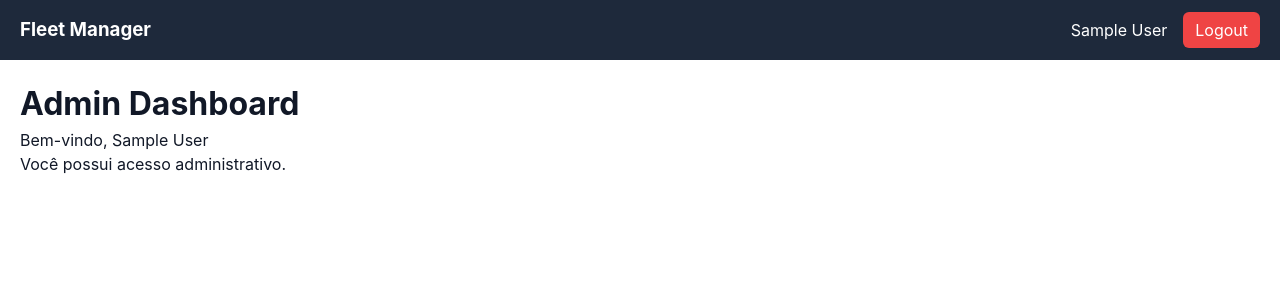
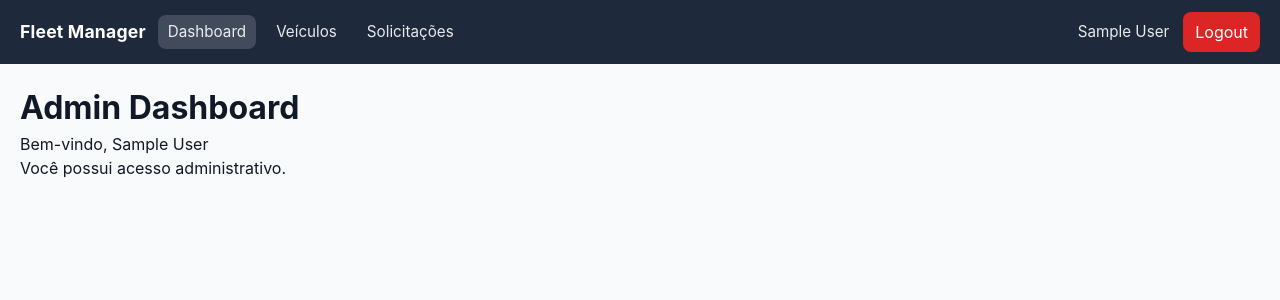
Before and after one commit to Eduhn26/Fleet-Vehicle-Scheduling, a React (Create React App) app in the folder frontend/: page /admin in a window 1280 px wide. Shown: the top 300 px of the page. Built offline with nearby package versions, Linux system fonts and the light colour scheme; no server answers; sample sign-in values are in the browser's storage.

Commit message:
feat(layout): add role-based navigation for admin and user dashboards

```diff
--- a/frontend/src/components/Layout.js
+++ b/frontend/src/components/Layout.js
@@ -1,5 +1,14 @@
-import { Outlet, useNavigate } from 'react-router-dom';
+import { NavLink, Outlet, useNavigate } from 'react-router-dom';
 import { useAuth } from '../context/AuthContext';
+import '../styles/layout.css';
+
+function isAdmin(user) {
+  return String(user?.role || '').trim() === 'admin';
+}
+
+function linkClassName({ isActive }) {
+  return `layout-link${isActive ? ' layout-link-active' : ''}`;
+}
 
 export default function Layout() {
   const { user, logout } = useAuth();
@@ -10,41 +19,49 @@ export default function Layout() {
     navigate('/login');
   };
 
+  const admin = isAdmin(user);
+
   return (
-    <div style={{ minHeight: '100vh', display: 'flex', flexDirection: 'column' }}>
+    <div className="layout-shell">
+      <header className="layout-header">
+        <div className="layout-brand">
+          <div className="layout-title">Fleet Manager</div>
 
-      <header
-        style={{
-          background: '#1e293b',
-          color: 'white',
-          padding: '12px 20px',
-          display: 'flex',
-          justifyContent: 'space-between',
-          alignItems: 'center'
-        }}
-      >
-        <h3>Fleet Manager</h3>
+          <nav className="layout-nav">
+            {admin ? (
+              <>
+                <NavLink to="/admin" className={linkClassName}>
+                  Dashboard
+                </NavLink>
+                <NavLink to="/vehicles" className={linkClassName}>
+                  Veículos
+                </NavLink>
+                <NavLink to="/rentals" className={linkClassName}>
+                  Solicitações
+                </NavLink>
+              </>
+            ) : (
+              <>
+                <NavLink to="/user" className={linkClassName}>
+                  Dashboard
+                </NavLink>
+                <NavLink to="/rentals" className={linkClassName}>
+                  Minhas solicitações
+                </NavLink>
+              </>
+            )}
+          </nav>
+        </div>
 
-        <div style={{ display: 'flex', gap: '16px', alignItems: 'center' }}>
-          <span>{user?.name}</span>
-
-          <button
-            onClick={handleLogout}
-            style={{
-              padding: '6px 12px',
-              background: '#ef4444',
-              border: 'none',
-              color: 'white',
-              borderRadius: '6px',
-              cursor: 'pointer'
-            }}
-          >
+        <div className="layout-user">
+          <span className="layout-username">{user?.name || 'Usuário'}</span>
+          <button type="button" className="layout-logout" onClick={handleLogout}>
             Logout
           </button>
         </div>
       </header>
 
-      <main style={{ padding: '20px', flex: 1 }}>
+      <main className="layout-main">
         <Outlet />
       </main>
     </div>
--- a/frontend/src/styles/layout.css
+++ b/frontend/src/styles/layout.css
@@ -1,78 +1,80 @@
-.layout {
+.layout-shell {
   min-height: 100vh;
-  background: var(--color-surface);
+  display: flex;
+  flex-direction: column;
 }
 
 .layout-header {
-  position: sticky;
-  top: 0;
-  z-index: 10;
-  background: var(--color-bg);
-  border-bottom: 1px solid var(--color-border);
-}
-
-.layout-header-inner {
-  max-width: 1100px;
-  margin: 0 auto;
-  padding: 0.9rem var(--spacing-xl);
+  background: #1e293b;
+  color: #ffffff;
+  padding: 12px 20px;
   display: flex;
+  justify-content: space-between;
   align-items: center;
-  justify-content: space-between;
-  gap: var(--spacing-lg);
 }
 
 .layout-brand {
-  display: inline-flex;
+  display: flex;
   align-items: center;
-  gap: var(--spacing-sm);
-  user-select: none;
+  gap: 12px;
 }
 
-.layout-brand-mark {
-  font-size: 1.2rem;
-}
-
-.layout-brand-text {
+.layout-title {
+  font-size: 1.1rem;
   font-weight: 700;
-  letter-spacing: -0.02em;
+  letter-spacing: 0.2px;
 }
 
 .layout-nav {
   display: flex;
   align-items: center;
-  gap: var(--spacing-md);
+  gap: 10px;
 }
 
 .layout-link {
-  display: inline-flex;
-  align-items: center;
-  gap: var(--spacing-xs);
-  padding: 0.55rem 0.75rem;
-  border-radius: var(--radius-md);
-  color: var(--color-text);
-  font-size: var(--font-size-sm);
-  border: 1px solid transparent;
-  transition: background var(--transition-fast), border-color var(--transition-fast);
+  color: rgba(255, 255, 255, 0.9);
+  text-decoration: none;
+  font-size: 0.95rem;
+  padding: 6px 10px;
+  border-radius: 8px;
+  transition: background var(--transition-fast);
 }
 
 .layout-link:hover {
-  background: rgba(17, 24, 39, 0.04);
-  border-color: rgba(17, 24, 39, 0.08);
+  background: rgba(255, 255, 255, 0.12);
 }
 
-.layout-link.is-active {
-  background: rgba(37, 99, 235, 0.08);
-  border-color: rgba(37, 99, 235, 0.2);
-  color: var(--color-primary);
+.layout-link-active {
+  background: rgba(255, 255, 255, 0.16);
 }
 
-.layout-link-button {
-  background: transparent;
+.layout-user {
+  display: flex;
+  align-items: center;
+  gap: 14px;
+}
+
+.layout-username {
+  color: rgba(255, 255, 255, 0.9);
+  font-size: 0.95rem;
+}
+
+.layout-logout {
+  padding: 8px 12px;
+  background: var(--color-danger);
+  border: 0;
+  color: #ffffff;
+  border-radius: 8px;
   cursor: pointer;
+  transition: opacity var(--transition-fast);
+}
+
+.layout-logout:hover {
+  opacity: 0.92;
 }
 
 .layout-main {
-  max-width: 1100px;
-  margin: 0 auto;
-  padding: var(--spacing-xl);
+  flex: 1;
+  padding: 20px;
+  background: var(--color-surface);
 }
```
